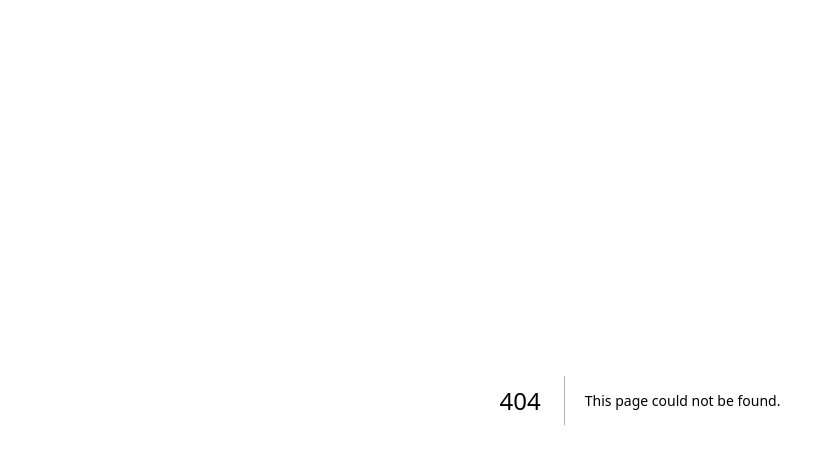
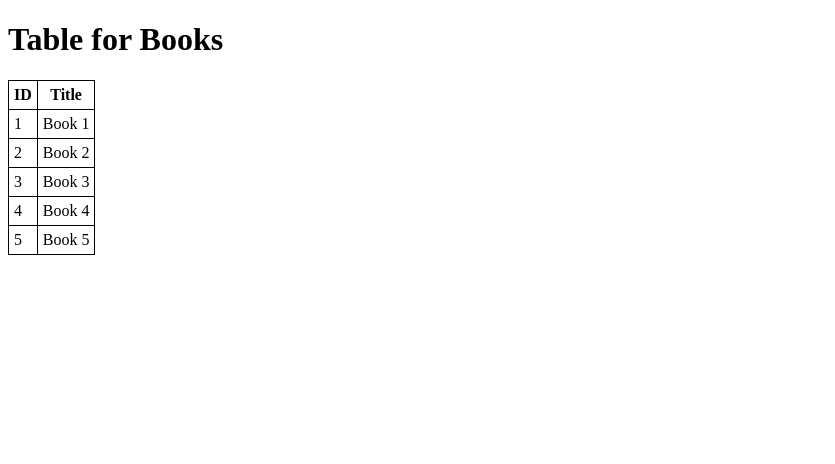
Before and after one commit to djantos27/proj2-daniel-jantos, a Next.js app: page /books in a window 1280 px wide. Before the commit this address had no page. Shown: the top 464 px of the page, without its empty margins (0-835 px from the left). Built offline with nearby package versions, Linux system fonts and the light colour scheme; data requests are answered from the project's data file.

Commit message:
Needed to change everything to book related since it will be a book database

```diff
--- /dev/null
+++ b/app/books/page.js
@@ -0,0 +1,31 @@
+import styles from "./styles.module.css";
+
+export default async function Books()
+{
+    const data = await fetch("http://localhost:4000/books");
+    const books = await data.json();
+
+    return (
+        <div>
+            <h1>Table for Books</h1>
+            <table className={styles.books_table}>
+                <thead>
+                    <tr>
+                        <th>ID</th>
+                        <th>Title</th>
+                    </tr>
+                </thead>
+                <tbody>
+                    {
+                        books.map( (book) => (
+                            <tr key ={book.id}>
+                                <td>{book.id}</td>
+                                <td>{book.title}</td>
+                            </tr>
+                        )   )
+                    }
+                </tbody>
+            </table>
+        </div>
+    );
+}
--- a/app/posts/styles.modules.css
+++ b/app/books/styles.module.css
@@ -1,8 +1,8 @@
-.posts_table td, .posts_taable th {
+.books_table td, .books_table th {
     border: 1px solid black;
     padding: 5px;
 }
 
-.posts_table {
+.books_table {
     border-collapse: collapse;
 }
--- a/db.json
+++ b/db.json
@@ -1,29 +1,41 @@
 {
-  "posts": [
+  "books": [
     {
       "id": "1",
-      "title": "Title 1",
-      "content": "Content ABC"
+      "title": "Book 1",
+      "author": "Lyle",
+      "year": "1203",
+      "image": "jpeg"
     },
     {
-      "id": "99",
-      "title": "ANOTHER POST",
-      "content": "MORE CONTENT"
+      "id": "2",
+      "title": "Book 2",
+      "author": "Bruce",
+      "year": "2012",
+      "image": "jpeg"
     },
     {
-      "id": "9",
-      "title": "test",
-      "content": "test"
+      "id": "3",
+      "title": "Book 3",
+      "author": "Dale",
+      "year": "2015",
+      "image": "jpeg"
     },
     {
-      "id": "10",
-      "title": "bla bal",
-      "content": "bla bla"
+      "id": "4",
+      "title": "Book 4",
+      "author": "Rita",
+      "year": "2019",
+      "image": "jpeg"
+
     },
     {
-      "id": "12",
-      "title": "asfsf",
-      "content": "asdfsa"
+      "id": "5",
+      "title": "Book 5",
+      "author": "Alex",
+      "year": "2017",
+      "image": "jpeg"
+
     }
   ]
 }
```
Also changed, not shown: app/posts/page.js (deleted, +0 -31 lines).
